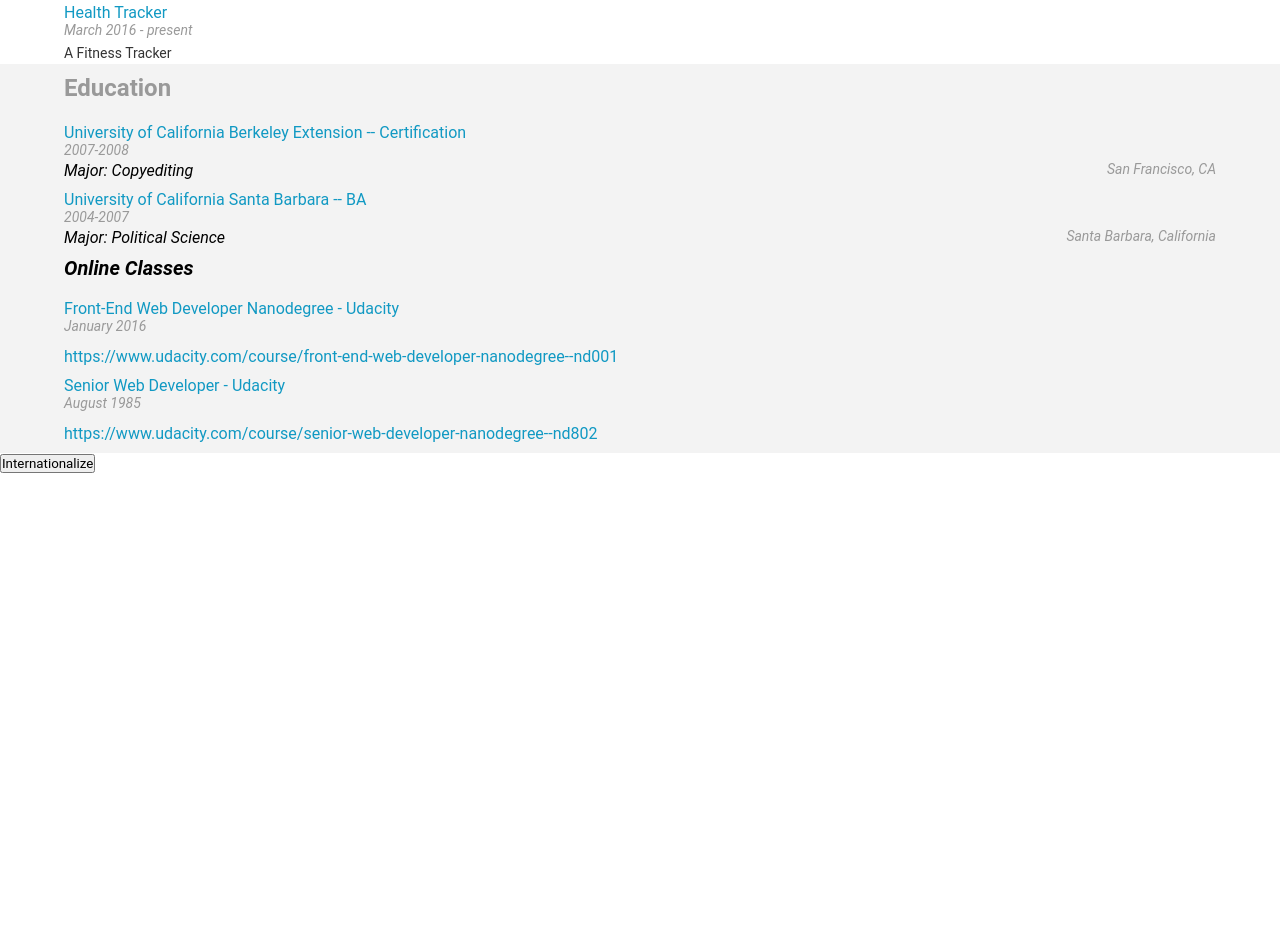
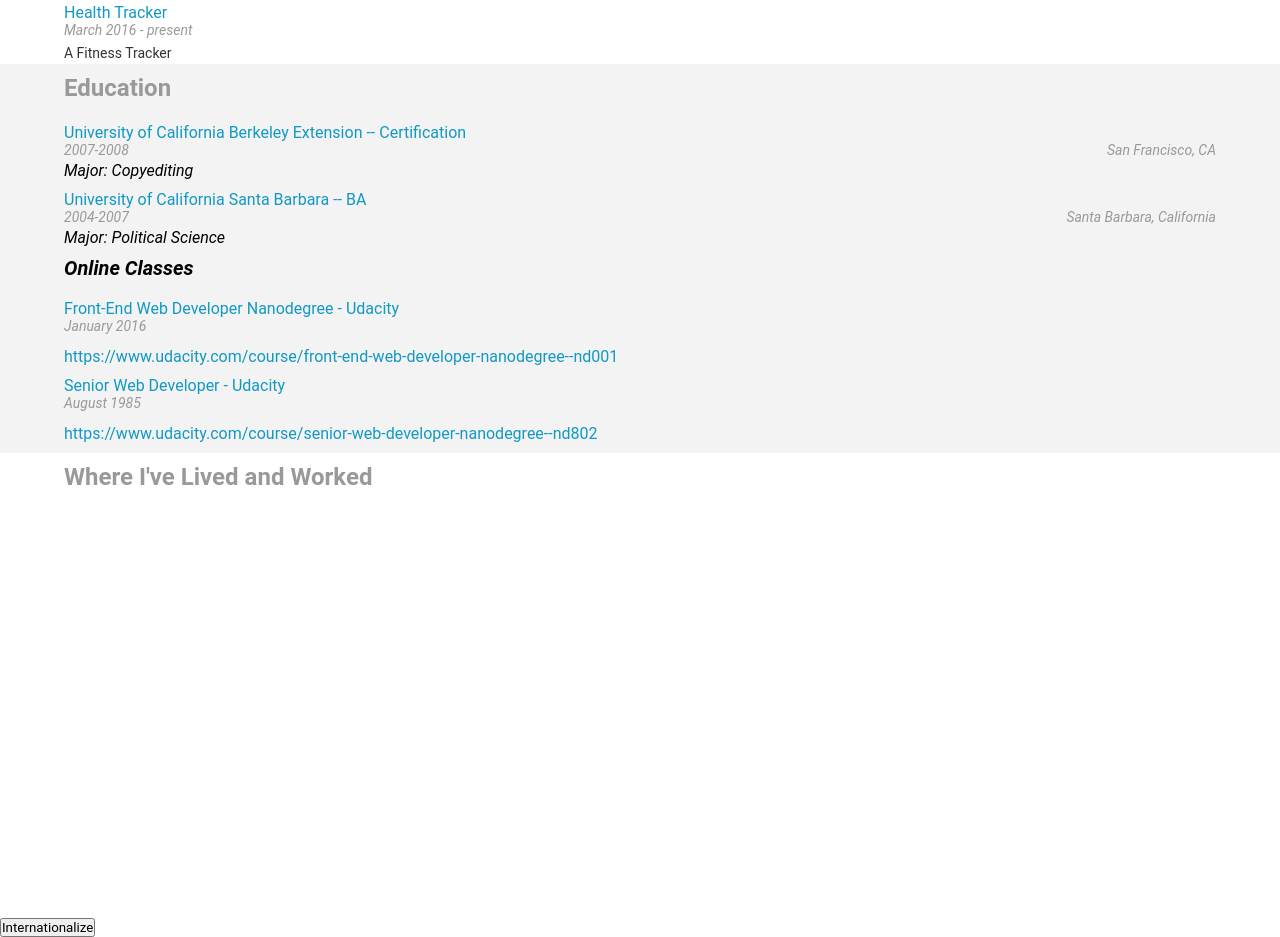
Before and after one commit to KendrickPC/McFly, a plain HTML site: page learningEveryDay/index.html in a window 1280 px wide. Shown: the part 979-1916 px from the top of the page. Before the commit the page ends 1452 px from the top, so only its background shows below. Drawn offline with Linux system fonts and the light colour scheme; some packages are replaced by stand-ins of ours.

Commit message:
Education section code appended.
Still trying to figure out google maps code

```diff
--- a/learningEveryDay/index.html
+++ b/learningEveryDay/index.html
@@ -14,7 +14,7 @@
   Uncomment the <script> tag below when you're ready to add an interactive
   Google Map to your resume!
   -->
-  <!-- <script type="text/javascript" src="http://maps.googleapis.com/maps/api/js?libraries=places"></script> -->
+  <script type="text/javascript" src="http://maps.googleapis.com/maps/api/js?libraries=places"></script>
 
   <meta name="viewport" content="width=device-width">
 </head>
--- a/learningEveryDay/js/resumeBuilder.js
+++ b/learningEveryDay/js/resumeBuilder.js
@@ -167,21 +167,21 @@
     for (expensiveUniversity in education.schools) {
         $("#education").append(HTMLschoolStart);
 
-        var name1 = HTMLschoolName.replace("%data%", education.schools[expensiveUniversity].name);
-        var nameFinal = name1.replace("#", education.schools[expensiveUniversity].url);
-        var degree1 = HTMLschoolDegree.replace("%data%", education.schools[expensiveUniversity].degree);
-        var dates1 = HTMLschoolDates.replace("%data%", education.schools[expensiveUniversity].dates);
-        var location1 = HTMLschoolLocation.replace("%data%", education.schools[expensiveUniversity].location);
+        var formattedName = HTMLschoolName.replace("%data%", education.schools[expensiveUniversity].name);
+        var finalName = formattedName.replace("#", education.schools[expensiveUniversity].url);
+        var formattedDegree = HTMLschoolDegree.replace("%data%", education.schools[expensiveUniversity].degree);
+        var formattedDates = HTMLschoolDates.replace("%data%", education.schools[expensiveUniversity].dates);
+        var formattedLocation = HTMLschoolLocation.replace("%data%", education.schools[expensiveUniversity].location);
+        var majors = education.schools[expensiveUniversity].major;
 
-        $(".education-entry:last").append(nameFinal + degree1);
-        $(".education-entry:last").append(dates1);
+        $(".education-entry:last").append(finalName + formattedDegree);
+        $(".education-entry:last").append(formattedDates);
+        $(".education-entry:last").append(formattedLocation);
 
-        var majors = education.schools[expensiveUniversity].major;
-        for (ix in majors) {
-            var major1 = HTMLschoolMajor.replace("%data%", majors[ix]);
-            $(".education-entry:last").append(major1);
+        for (concentration in majors) {
+            var formattedMajor = HTMLschoolMajor.replace("%data%", majors[concentration]);
+            $(".education-entry:last").append(formattedMajor);
         }
-        $(".education-entry:last").append(location1);
     }
 
     // begin online courses
@@ -190,16 +190,16 @@
     for (bestValueLearning in education.onlineCourses) {
         $("#education").append(HTMLschoolStart);
 
-        var title1 = HTMLonlineTitle.replace("%data%", education.onlineCourses[bestValueLearning].title);
-        var titleFinal = title1.replace("#", education.onlineCourses[bestValueLearning].url);
-        var school1 = HTMLonlineSchool.replace("%data%", education.onlineCourses[bestValueLearning].school);
-        var dates1 = HTMLonlineDates.replace("%data%", education.onlineCourses[bestValueLearning].dates);
-        var url1 = HTMLonlineURL.replace("%data%", education.onlineCourses[bestValueLearning].url);
-        var urlFinal = url1.replace("#", education.onlineCourses[bestValueLearning].url);
+        var formattedTitle = HTMLonlineTitle.replace("%data%", education.onlineCourses[bestValueLearning].title);
+        var finalTitle = formattedTitle.replace("#", education.onlineCourses[bestValueLearning].url);
+        var formattedSchool = HTMLonlineSchool.replace("%data%", education.onlineCourses[bestValueLearning].school);
+        var formattedDates = HTMLonlineDates.replace("%data%", education.onlineCourses[bestValueLearning].dates);
+        var formattedUrl = HTMLonlineURL.replace("%data%", education.onlineCourses[bestValueLearning].url);
+        var finalURL = formattedUrl.replace("#", education.onlineCourses[bestValueLearning].url);
 
-        $(".education-entry:last").append(titleFinal + school1);
-        $(".education-entry:last").append(dates1);
-        $(".education-entry:last").append(urlFinal);
+        $(".education-entry:last").append(finalTitle + formattedSchool);
+        $(".education-entry:last").append(formattedDates);
+        $(".education-entry:last").append(finalURL);
     }
 };
 
@@ -289,3 +289,9 @@
 }
 
 $('#main').append(internationalizeButton);
+
+
+
+// Add mapdiv JS function
+
+$("#mapDiv").append(googleMap);
```
